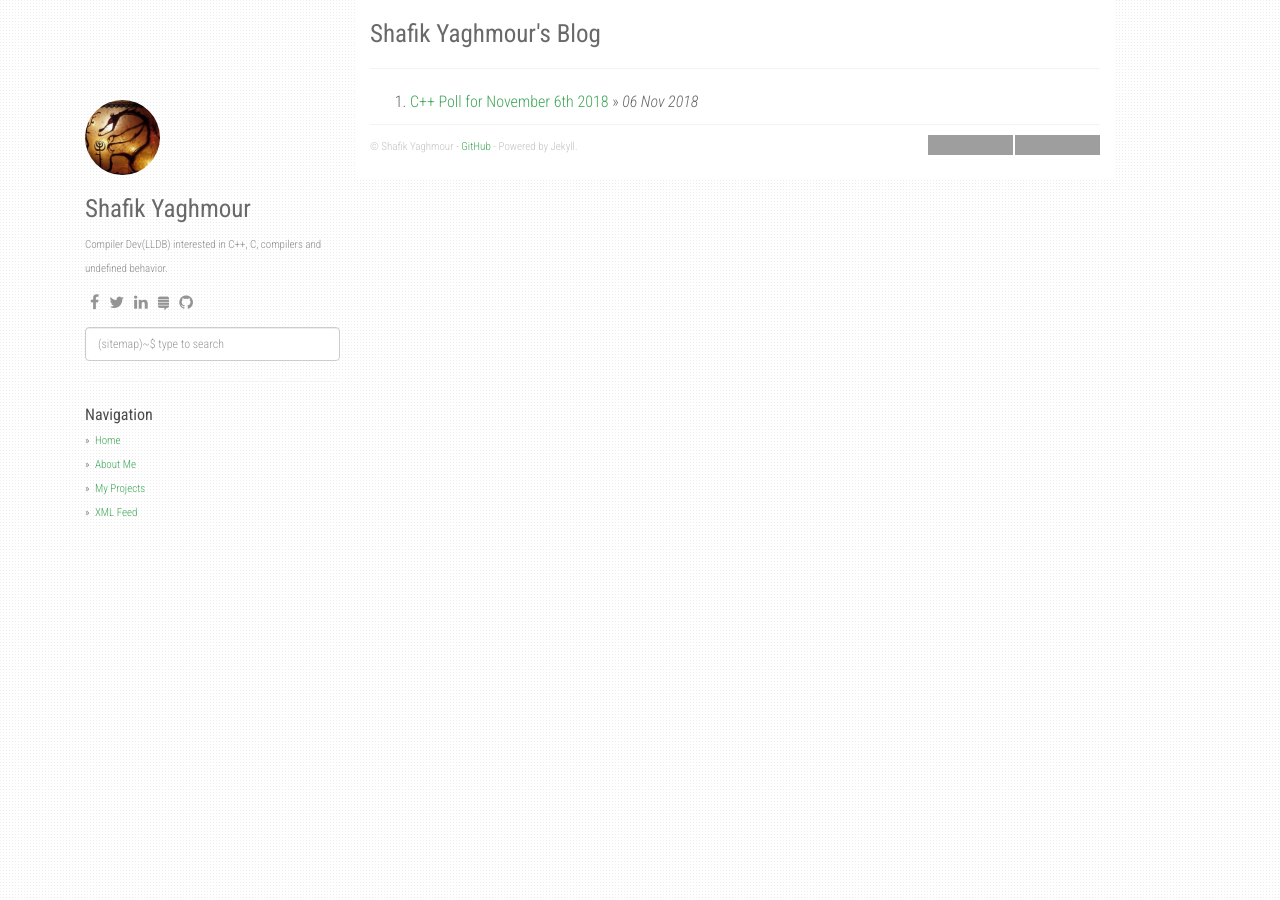
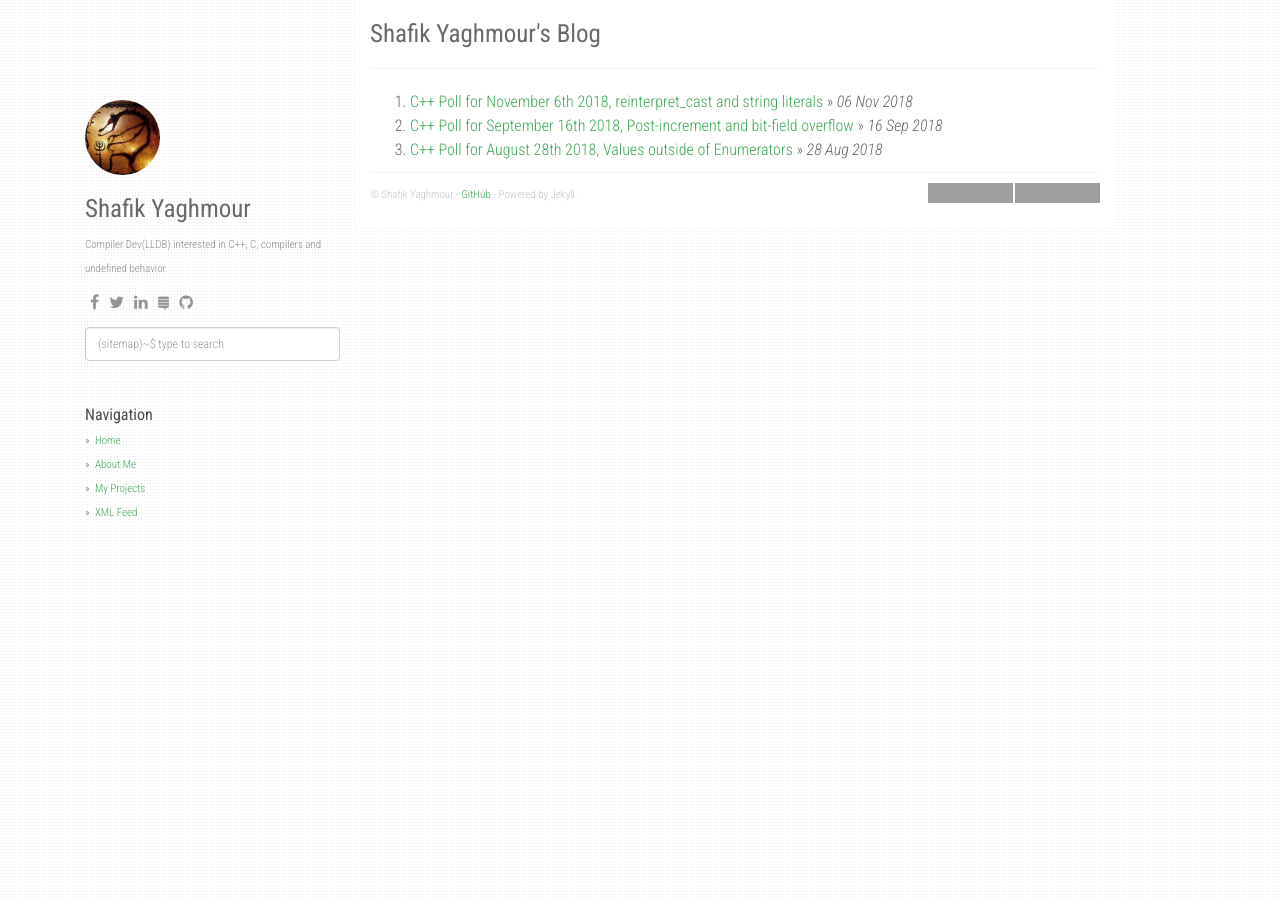
Before and after one commit to shafik/shafik.github.io, a Jekyll site: the page built from index.html, in a window 1280 px wide. Built offline with Jekyll 4.4.1, drawn with Linux system fonts in a browser that asks for light colours; nearby versions of some CDN libraries; the list of posts is cut into pages by our own code; grey boxes are pictures that could not be loaded.

Commit message:
Adding more posts and modifiying existing ones

```diff
--- /dev/null
+++ b/_posts/2018-08-28-values_outside_of_enumerators.md
@@ -0,0 +1,14 @@
+---
+layout: default
+categories: [polls]
+title: C++ Poll for August 28th 2018, Values outside of Enumerators
+---
+
+# C++ Poll for August 28th 2018
+
+<blockquote class="twitter-tweet" data-partner="tweetdeck"><p lang="en" dir="ltr">In C++20 given<br><br>enum A { e1=1, e2 } ;<br>enum class B {  e1=1, e2 } ;<br><br>Which of the following invokes undefined behavior <br><br>A. <br>  A a = (A)(3);  <br>B. <br>  A a = (A)(4);<br>C.<br>  B b = (B)(std::numeric_limits&lt;std::underlying_type&lt;B&gt;::type &gt;::max());<a href="https://twitter.com/hashtag/Cplusplus?src=hash&amp;ref_src=twsrc%5Etfw">#Cplusplus</a> <a href="https://twitter.com/hashtag/Cpp20?src=hash&amp;ref_src=twsrc%5Etfw">#Cpp20</a> <a href="https://twitter.com/hashtag/CppPolls?src=hash&amp;ref_src=twsrc%5Etfw">#CppPolls</a> <a href="https://twitter.com/hashtag/Programming?src=hash&amp;ref_src=twsrc%5Etfw">#Programming</a></p>&mdash; Shafik Yaghmour (@shafikyaghmour) <a href="https://twitter.com/shafikyaghmour/status/1034665721286950913?ref_src=twsrc%5Etfw">August 29, 2018</a></blockquote>
+<script async src="https://platform.twitter.com/widgets.js" charset="utf-8"></script>
+<BR>
+<input type="button" onclick="location.href='{% link _posts/2018-08-28-values_outside_of_enumerators_answer.md %}'" value="goto Answer;"/>
+<BR>
+{% include share-page.html %}
--- /dev/null
+++ b/_posts/2018-09-16-bitfield_overflow.md
@@ -0,0 +1,14 @@
+---
+layout: default
+categories: [polls, undefined behavior, C++, bit-fields]
+title: C++ Poll for September 16th 2018, Post-increment and bit-field overflow
+---
+
+# C++ Poll for September 16th 2018
+
+<blockquote class="twitter-tweet" data-partner="tweetdeck"><p lang="en" dir="ltr">In C++17 given:<br><br>struct A {int c:3;};<br><br>Is the following:<br><br>A a1;<br>a1.c=3;<br>a1.c++; // overflow!?!?<br><br>Vote first, answer 👇<br><br>Minimal godbolt <a href="https://t.co/XP8cH2Y9s0">https://t.co/XP8cH2Y9s0</a><a href="https://twitter.com/hashtag/Cplusplus?src=hash&amp;ref_src=twsrc%5Etfw">#Cplusplus</a> <a href="https://twitter.com/hashtag/Cpp17?src=hash&amp;ref_src=twsrc%5Etfw">#Cpp17</a> <a href="https://twitter.com/hashtag/CppPolls?src=hash&amp;ref_src=twsrc%5Etfw">#CppPolls</a> <a href="https://twitter.com/hashtag/Programming?src=hash&amp;ref_src=twsrc%5Etfw">#Programming</a></p>&mdash; Shafik Yaghmour (@shafikyaghmour) <a href="https://twitter.com/shafikyaghmour/status/1041569725426282496?ref_src=twsrc%5Etfw">September 17, 2018</a></blockquote>
+<script async src="https://platform.twitter.com/widgets.js" charset="utf-8"></script>
+<BR>
+<input type="button" onclick="location.href='{% link _posts/2018-09-16-bitfield_overflow_answer.md %}'" value="goto Answer;"/>
+<BR>
+{% include share-page.html %}
--- a/_posts/2018-11-06-reinterpret_cast_away_const.md
+++ b/_posts/2018-11-06-reinterpret_cast_away_const.md
@@ -1,8 +1,7 @@
 ---
 layout: default
 categories: [polls]
-title: C++ Poll for November 6th 2018
-twitter_share_title: CPlusPlus Poll for November 6th 2018
+title: C++ Poll for November 6th 2018, reinterpret_cast and string literals
 ---
 
 # C++ Poll for November 6th 2018
```
Also changed, not shown: _posts/2018-08-28-values_outside_of_enumerators_answer.md (added, +33 -0 lines), _posts/2018-09-16-bitfield_overflow_answer.md (added, +22 -0 lines), _posts/2018-11-06-reinterpret_cast_away_const_answer.md (+0 -1 lines).
